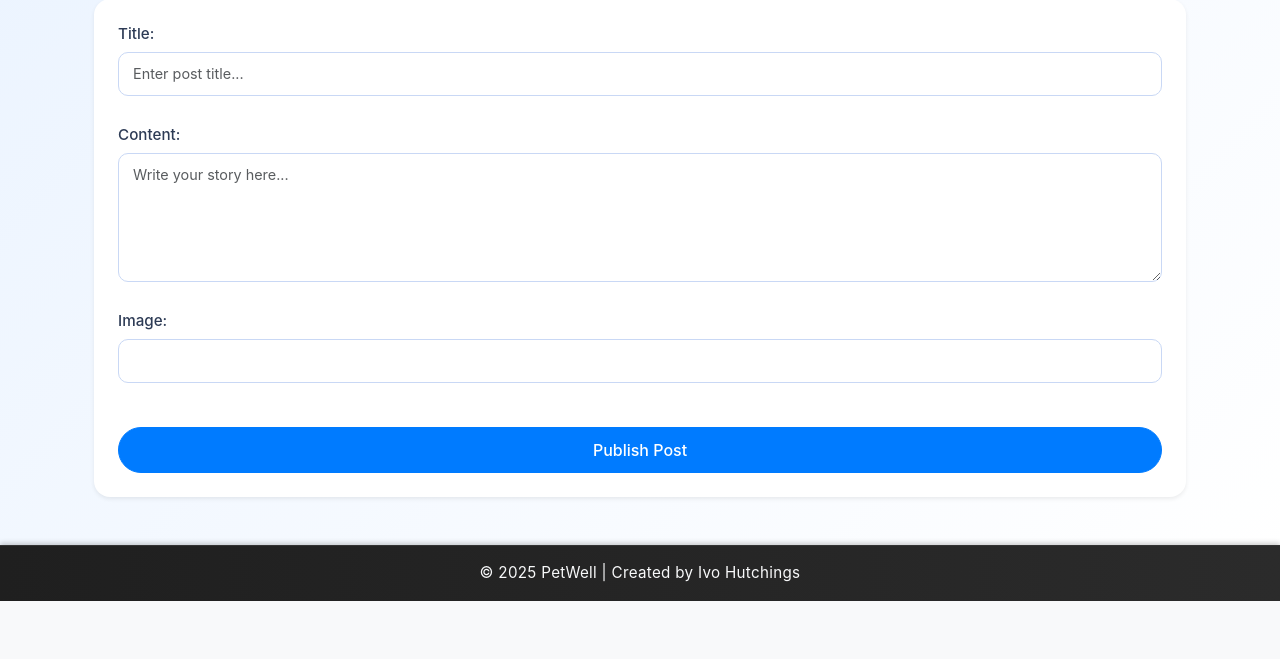
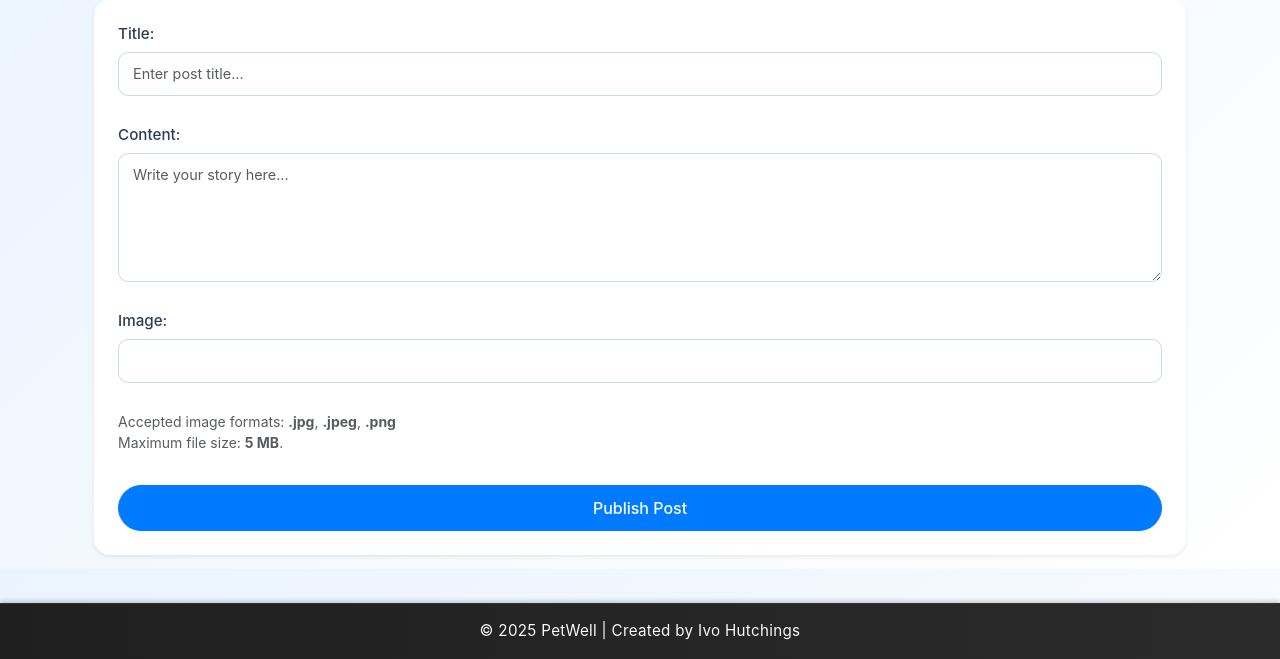
Before and after one commit to bobes81/Petwell, a Django app: page /blog/new/ in a window 1280 px wide. Shown: the part 231-890 px from the top of the page. Before the commit the page ends 832 px from the top, so only its background shows below. Run offline with Django 5.2, Linux system fonts and the light colour scheme; the visitor is signed in with stand-in values (Sample User, id 1).

Commit message:
Add upload instructions (formats and max size) to blog form with Bootstrap styling

```diff
--- a/templates/blog/blog_form.html
+++ b/templates/blog/blog_form.html
@@ -23,6 +23,13 @@
   <form method="POST" enctype="multipart/form-data" class="card p-4 shadow-sm">
     {% csrf_token %}
     {{ form.as_p }}
+
+    <!-- Upload instructions -->
+    <small class="text-muted d-block mb-3">
+      Accepted image formats: <strong>.jpg</strong>, <strong>.jpeg</strong>, <strong>.png</strong><br>
+      Maximum file size: <strong>5 MB</strong>.
+    </small>
+
     <button type="submit" class="btn btn-primary mt-3">Publish Post</button>
   </form>
 </div>
```
